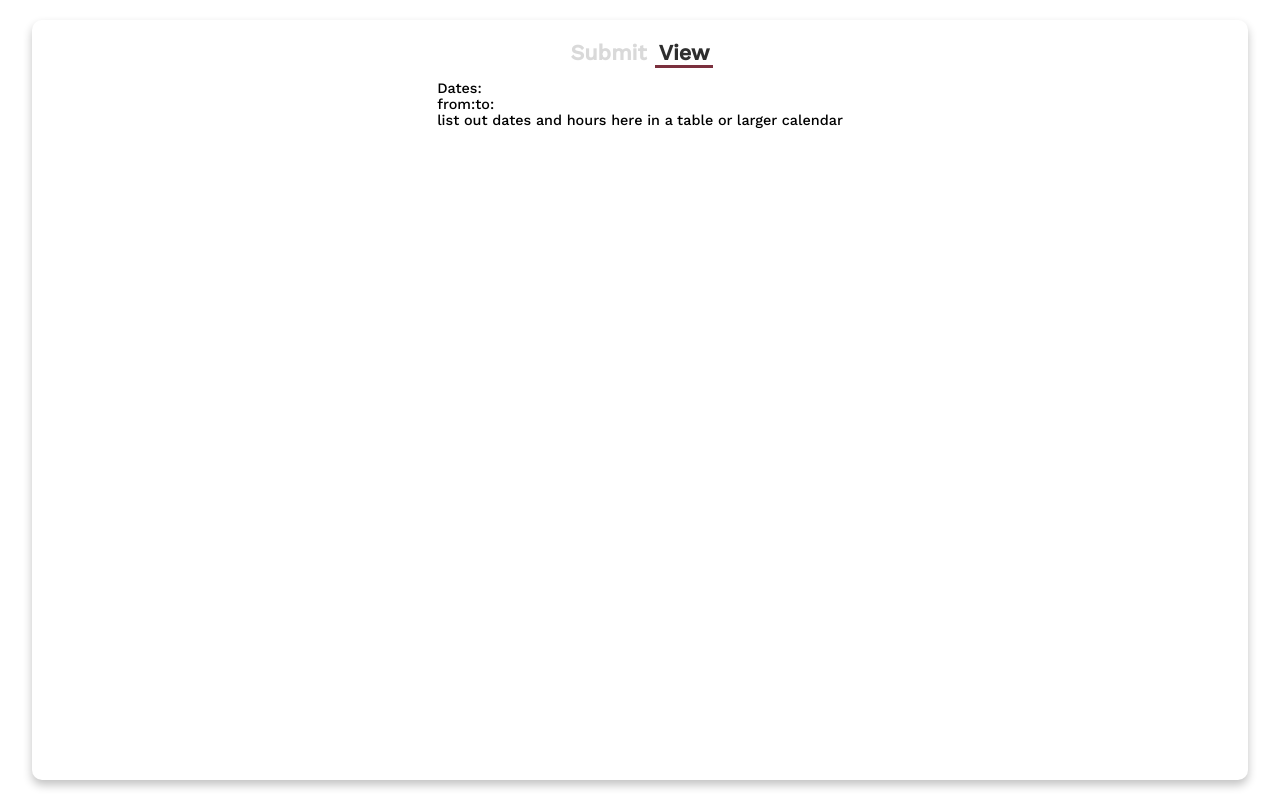
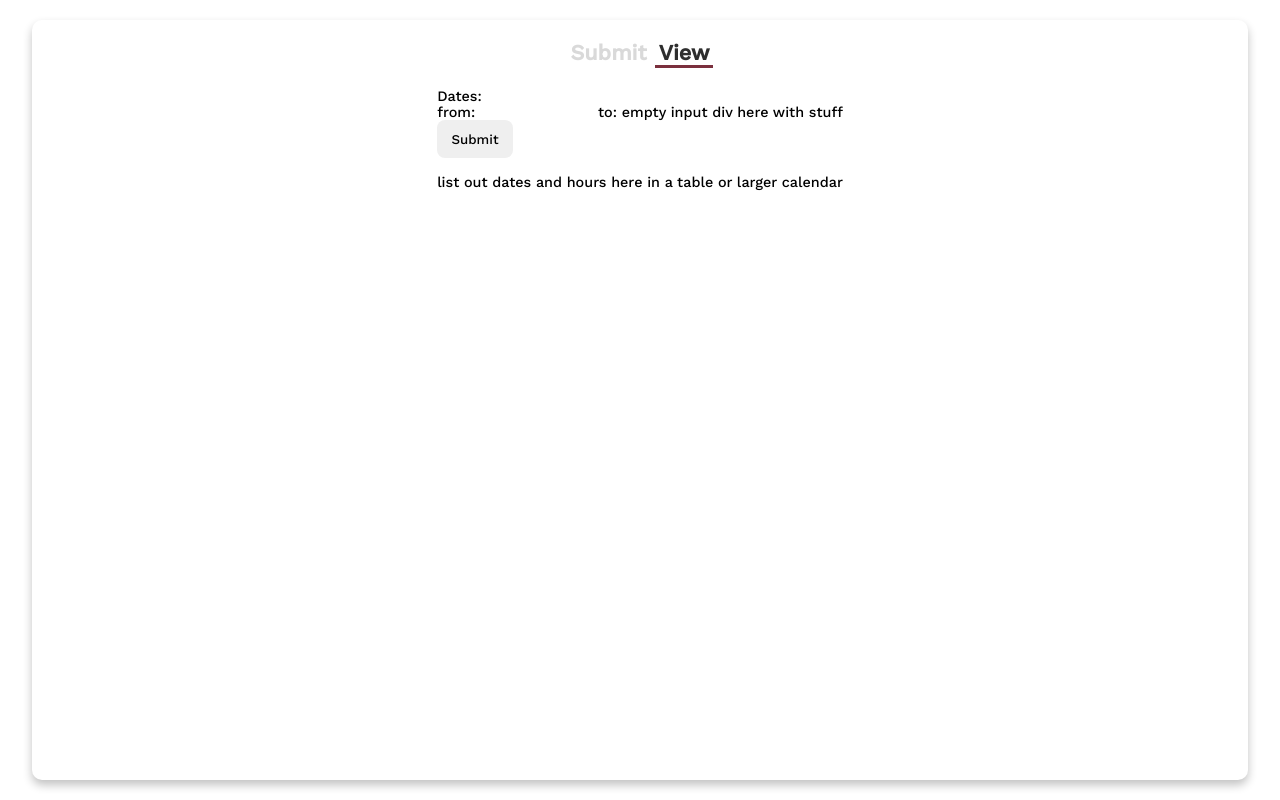
Before and after one commit to anderson-ea/timesheet-job, a React (Vite) app in the folder client/: page /dashboard in a window 1280 px wide. Both pictures are taken after a click on the element "Submit". Built offline with nearby package versions, Linux system fonts and the light colour scheme.

Commit message:
add a little bit of styling and update skeleton for dashboard components

```diff
--- a/client/src/App.css
+++ b/client/src/App.css
@@ -217,6 +217,14 @@ li {
   box-shadow: 0px 5px 0px -2px var(--hoverColor);
 }
 
+.submitContainer > div, .viewContainer > div {
+  padding: 8px;
+}
+
+.fromToContainer {
+  justify-content: space-between;
+}
+
 @media screen and (max-width: 900px) {
   .loginPage .container {
     flex-direction: column;
--- a/client/src/Components/Dashboard/DashComponents/SubmitHours.jsx
+++ b/client/src/Components/Dashboard/DashComponents/SubmitHours.jsx
@@ -19,6 +19,7 @@ const SubmitHours = () => {
         Description:
         <br />Write notes here input
       </div>
+      <button className="btn" type='submit'>Submit</button>
     </div>
   )
 }
--- a/client/src/Components/Dashboard/DashComponents/ViewHours.jsx
+++ b/client/src/Components/Dashboard/DashComponents/ViewHours.jsx
@@ -7,8 +7,9 @@ const ViewHours = () => {
         Dates:
         <div className="flex fromToContainer">
           <div className="fromDate">from:</div>
-          <div className="toDate">to:</div>
+          <div className="toDate">to: empty input div here with stuff</div>
         </div>
+        <button className="btn" type='submit'>Submit</button>
       </div>
       <div className="hoursContainer">list out dates and hours here in a table or larger calendar</div>
     </div>
```
